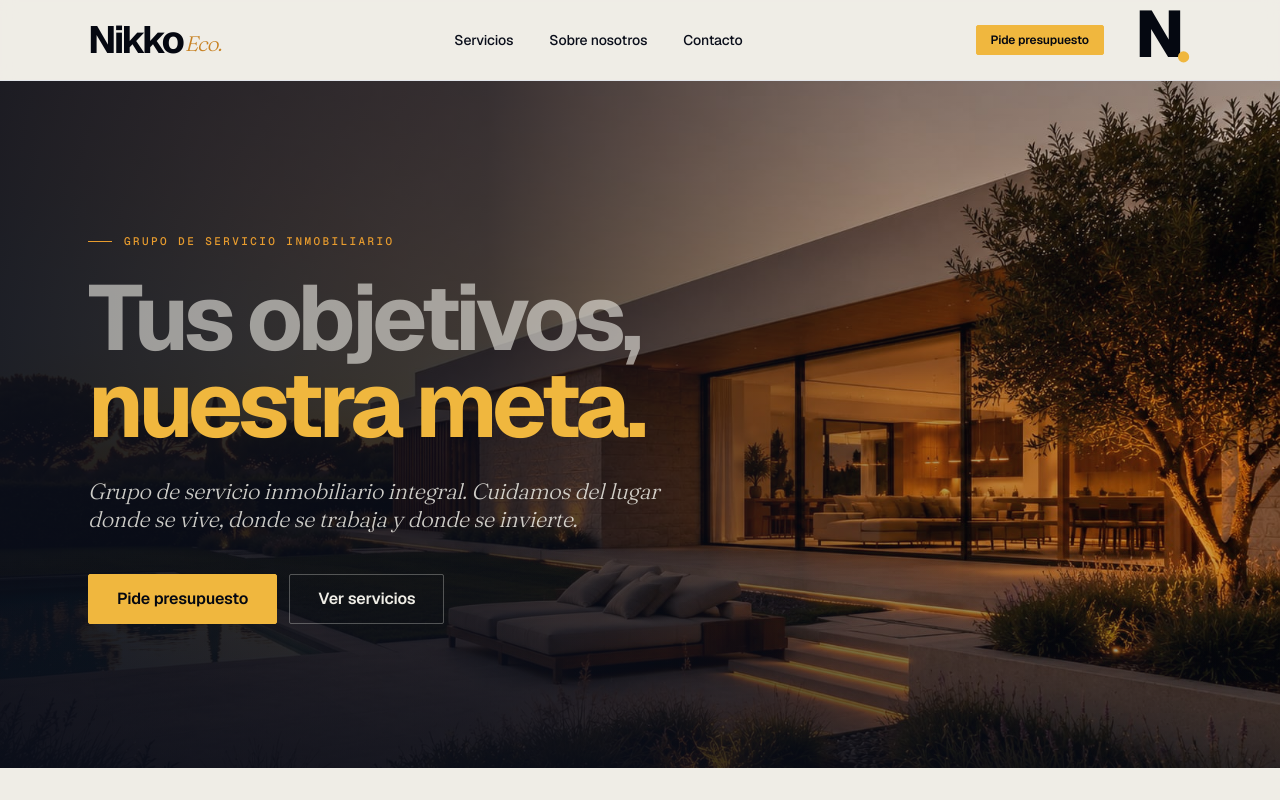
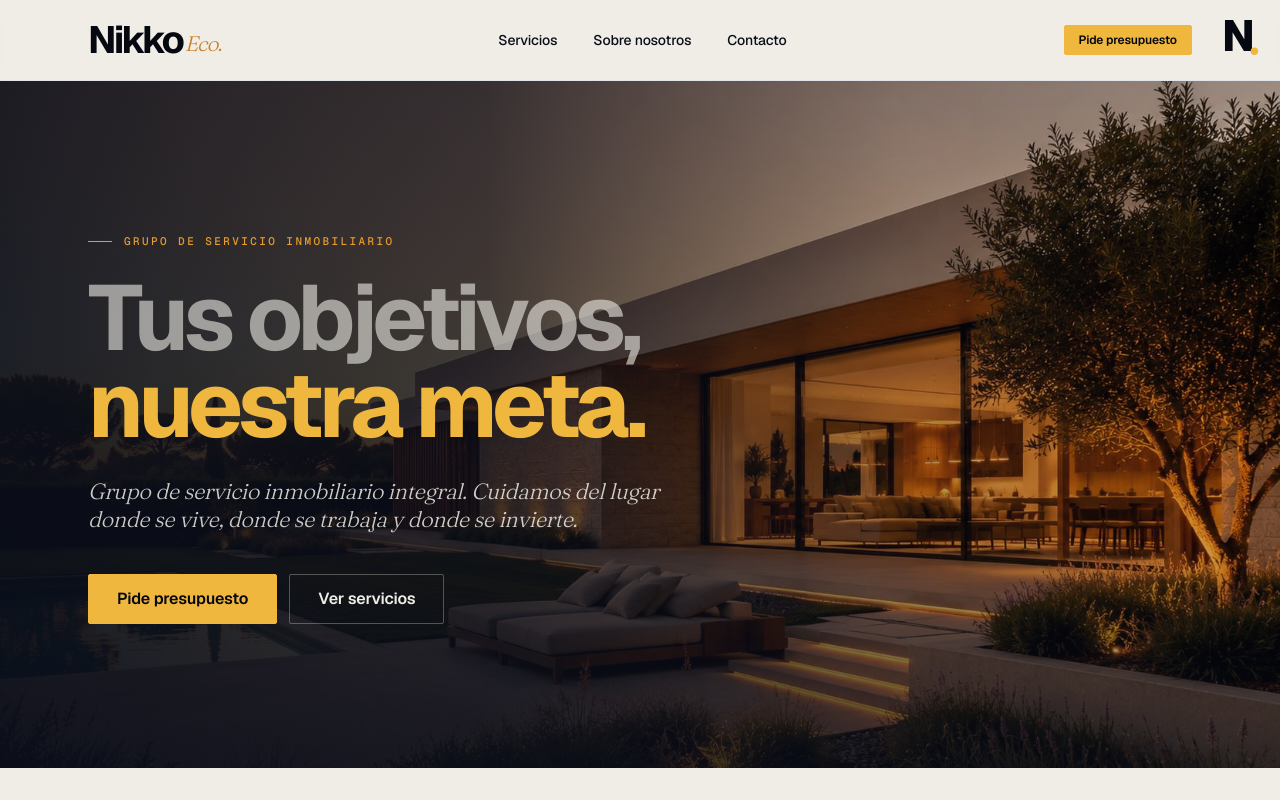
Before and after one commit to proyectosnikkoeco/corporativo-Nikko-Eco, a Next.js app: page / in a window 1280 px wide. Shown: the top 800 px of the page. Built offline with nearby package versions, Linux system fonts and the light colour scheme.

Commit message:
style(header): smaller isotype pinned to the right screen edge
Make the 'N.' isotype smaller (40px) and pin it to the far right edge of
the header (absolute, vertically centered), clearly separated from the
'Pide presupuesto' button. Shown on lg+ to avoid overlap on narrow
viewports.

```diff
--- a/src/components/layout/Header.tsx
+++ b/src/components/layout/Header.tsx
@@ -12,7 +12,12 @@ const nav = [
 
 export function Header() {
   return (
-    <header className="sticky top-0 z-40 w-full border-b border-border-soft bg-bone-300/90 backdrop-blur">
+    <header className="sticky top-0 z-40 w-full border-b border-border-soft bg-bone-300/90 backdrop-blur relative">
+      {/* Isotipo fijado al borde derecho de la pantalla */}
+      <div className="pointer-events-none absolute right-5 top-1/2 hidden -translate-y-1/2 lg:block">
+        <Isotype size={40} tone="dark" />
+      </div>
+
       <div className="mx-auto flex h-20 max-w-6xl items-center justify-between px-6">
         <Link
           href="/"
@@ -34,12 +39,9 @@ export function Header() {
           ))}
         </nav>
 
-        <div className="flex items-center gap-7">
-          <LinkButton href="/contacto" variant="primary" size="sm" className="hidden md:inline-flex">
-            Pide presupuesto
-          </LinkButton>
-          <Isotype size={60} tone="dark" />
-        </div>
+        <LinkButton href="/contacto" variant="primary" size="sm" className="hidden md:inline-flex">
+          Pide presupuesto
+        </LinkButton>
       </div>
     </header>
   );
```
